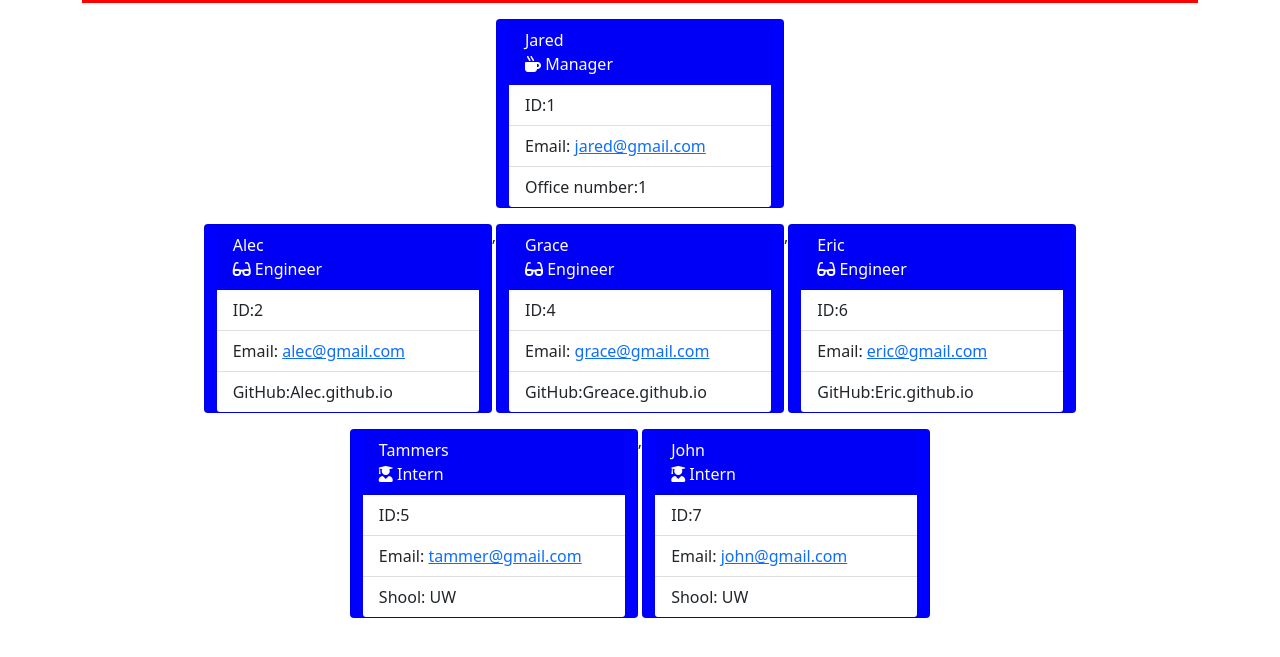
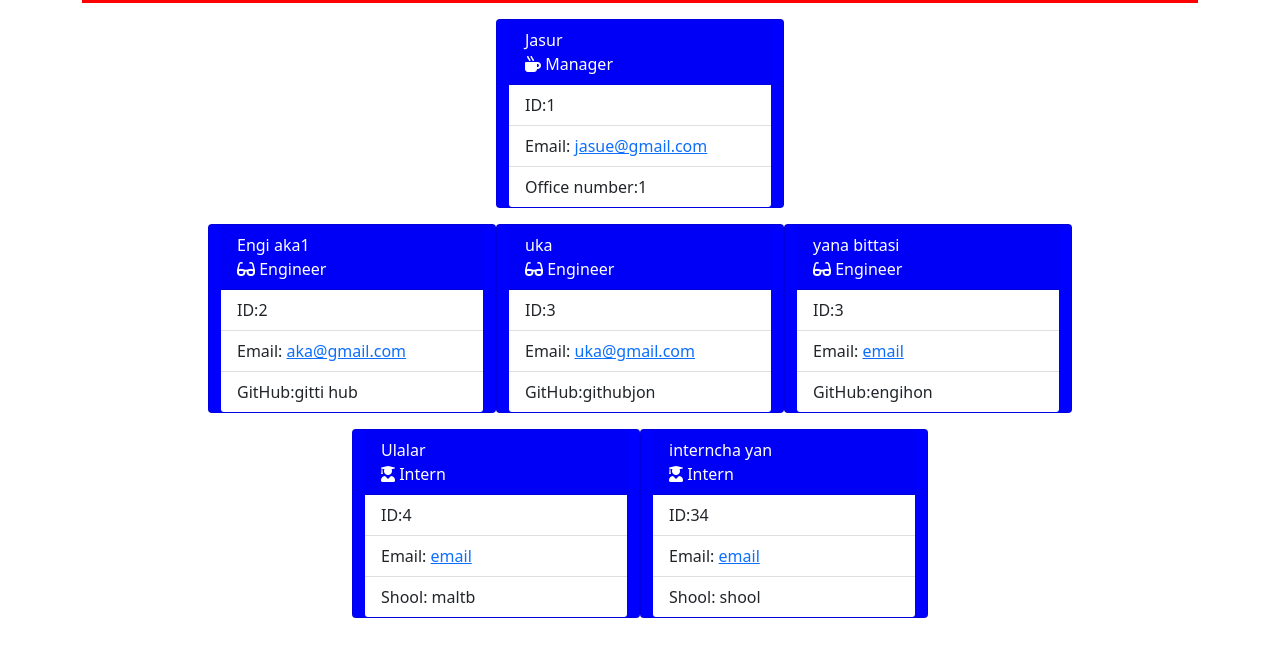
Before and after one commit to jamirov/Team-Profile-Generator, a website: page index.html in a window 1280 px wide. Shown: the part 61-718 px from the top of the page. Drawn offline with nearby package versions, Linux system fonts and the light colour scheme.

Commit message:
added .join to remove comma between cards

```diff
--- a/index.html
+++ b/index.html
@@ -24,12 +24,12 @@
             <div class="row mt-3 justify-content-center ">
             <div class="card " style="width: 18rem; background-color: blue; color: white; " >
   <div class="card-header">
-    Jared <br>
+    Jasur <br>
     <i class="fas fa-mug-hot"></i>  Manager
   </div>
   <ul class="list-group list-group-flush" style="color: black;" >
     <li class="list-group-item">ID:1</li>
-    <li class="list-group-item">Email: <a href="">jared@gmail.com</a> </li>
+    <li class="list-group-item">Email: <a href="">jasue@gmail.com</a> </li>
     <li class="list-group-item">Office number:1</li>
     </ul>
   </div>
@@ -37,56 +37,56 @@
             <div class="row mt-3 justify-content-center ">
             <div class="card  " style="width: 18rem; background-color: blue; color: white; " >
     <div class="card-header">
-      Alec <br>
+      Engi aka1 <br>
       <i class="fas fa-glasses mr-2"></i>  Engineer
     </div>
     <ul class="list-group list-group-flush" style="color: black;" >
       <li class="list-group-item">ID:2</li>
-      <li class="list-group-item">Email: <a href="mailto: ">alec@gmail.com</a></li>
-      <li class="list-group-item">GitHub:Alec.github.io</li>
+      <li class="list-group-item">Email: <a href="mailto: ">aka@gmail.com</a></li>
+      <li class="list-group-item">GitHub:gitti hub</li>
     </ul>
-</div>,<div class="card  " style="width: 18rem; background-color: blue; color: white; " >
+</div><div class="card  " style="width: 18rem; background-color: blue; color: white; " >
     <div class="card-header">
-      Grace <br>
+      uka <br>
       <i class="fas fa-glasses mr-2"></i>  Engineer
     </div>
     <ul class="list-group list-group-flush" style="color: black;" >
-      <li class="list-group-item">ID:4</li>
-      <li class="list-group-item">Email: <a href="mailto: ">grace@gmail.com</a></li>
-      <li class="list-group-item">GitHub:Greace.github.io</li>
+      <li class="list-group-item">ID:3</li>
+      <li class="list-group-item">Email: <a href="mailto: ">uka@gmail.com</a></li>
+      <li class="list-group-item">GitHub:githubjon</li>
     </ul>
-</div>,<div class="card  " style="width: 18rem; background-color: blue; color: white; " >
+</div><div class="card  " style="width: 18rem; background-color: blue; color: white; " >
     <div class="card-header">
-      Eric <br>
+      yana bittasi <br>
       <i class="fas fa-glasses mr-2"></i>  Engineer
     </div>
     <ul class="list-group list-group-flush" style="color: black;" >
-      <li class="list-group-item">ID:6</li>
-      <li class="list-group-item">Email: <a href="mailto: ">eric@gmail.com</a></li>
-      <li class="list-group-item">GitHub:Eric.github.io</li>
+      <li class="list-group-item">ID:3</li>
+      <li class="list-group-item">Email: <a href="mailto: ">email</a></li>
+      <li class="list-group-item">GitHub:engihon</li>
     </ul>
 </div>
             </div>
             <div class="row mt-3 justify-content-center">
             <div class="card  " style="width: 18rem; background-color: blue; color: white; " >
       <div class="card-header">
-        Tammers  <br>
+        Ulalar  <br>
         <i class="fas fa-user-graduate mr-2"></i>  Intern
       </div>
       <ul class="list-group list-group-flush" style="color: black;" >
-        <li class="list-group-item">ID:5</li>
-        <li class="list-group-item">Email: <a href="mailto:">tammer@gmail.com</a> </li>
-        <li class="list-group-item">Shool: UW</li>
+        <li class="list-group-item">ID:4</li>
+        <li class="list-group-item">Email: <a href="mailto:">email</a> </li>
+        <li class="list-group-item">Shool: maltb</li>
       </ul>
-    </div>,<div class="card  " style="width: 18rem; background-color: blue; color: white; " >
+    </div><div class="card  " style="width: 18rem; background-color: blue; color: white; " >
       <div class="card-header">
-        John  <br>
+        interncha yan  <br>
         <i class="fas fa-user-graduate mr-2"></i>  Intern
       </div>
       <ul class="list-group list-group-flush" style="color: black;" >
-        <li class="list-group-item">ID:7</li>
-        <li class="list-group-item">Email: <a href="mailto:">john@gmail.com</a> </li>
-        <li class="list-group-item">Shool: UW</li>
+        <li class="list-group-item">ID:34</li>
+        <li class="list-group-item">Email: <a href="mailto:">email</a> </li>
+        <li class="list-group-item">Shool: shool</li>
       </ul>
     </div>
             </div>
```
Also changed, not shown: index.js (+5 -3 lines).
